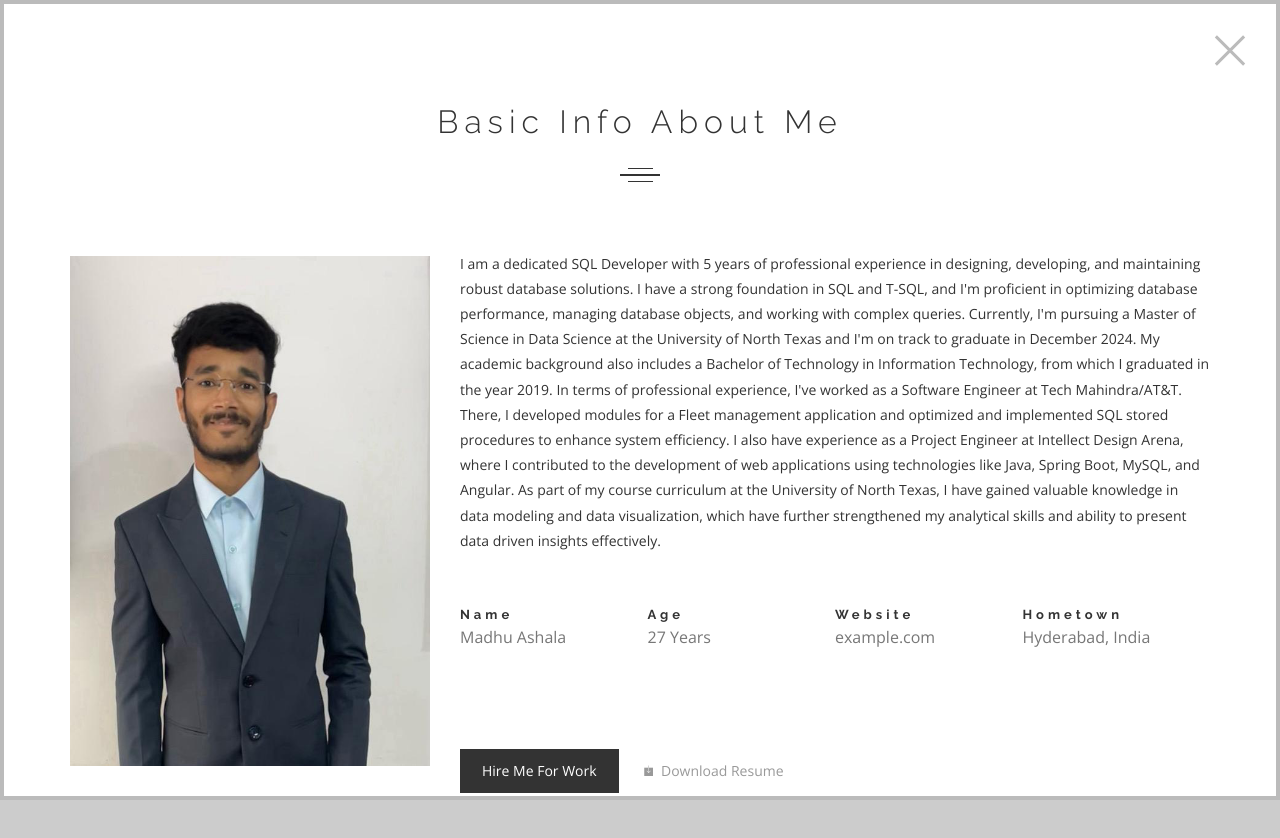
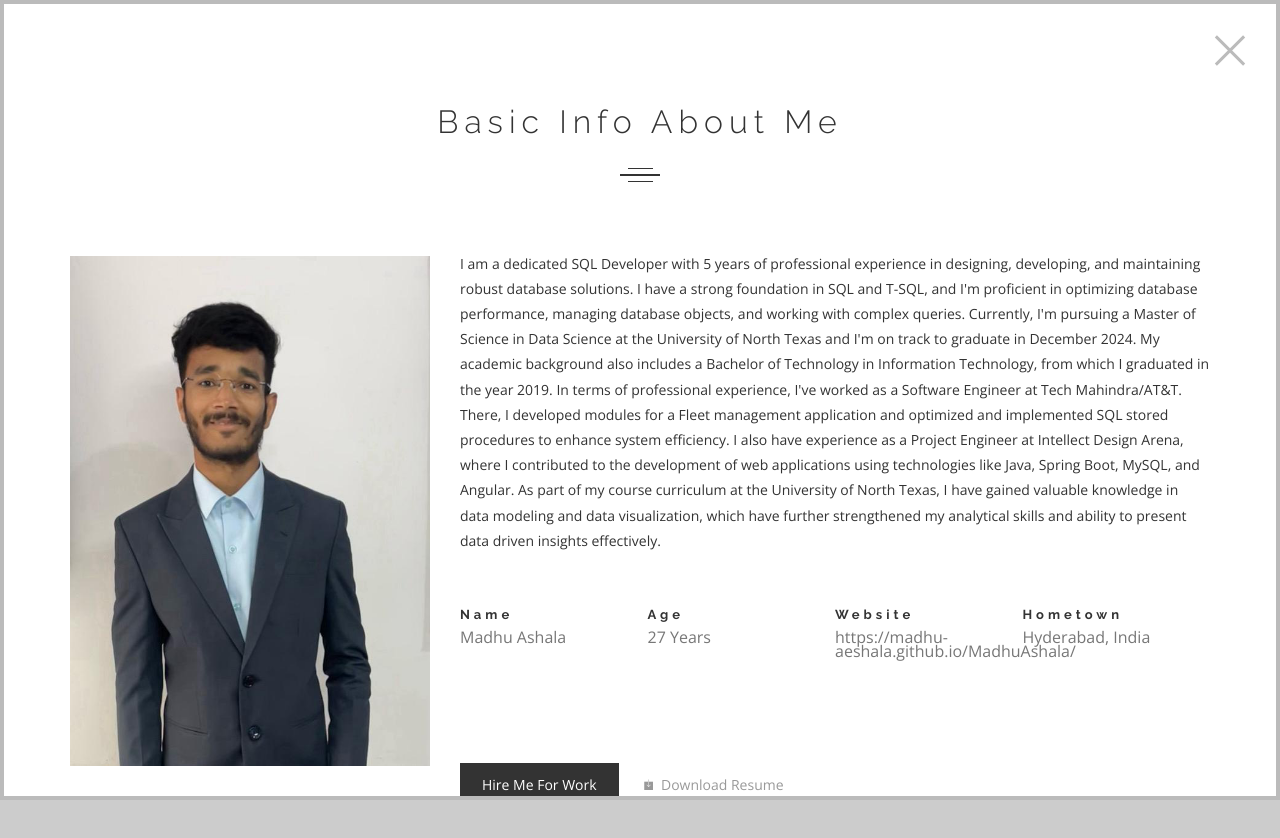
Before and after one commit to Madhu-Aeshala/MadhuAshala, a plain HTML site: page index.html in a window 1280 px wide. Both pictures are taken after a click on the link "ABOUT ME". Shown: the top 838 px of the page. Drawn offline with nearby package versions, Linux system fonts and the light colour scheme; files whose address does not match are found by name; a web font is replaced by a local one.

Commit message:
Update index.html

```diff
--- a/index.html
+++ b/index.html
@@ -212,7 +212,7 @@ As part of my course curriculum at the University of North Texas, I have gained
 									<li>
 										<div class='inner' >
 											<h4>Website</h4>
-											<p>example.com</p>
+											<p>https://madhu-aeshala.github.io/MadhuAshala/</p>
 										</div>
 									</li>
 									<li>
```
